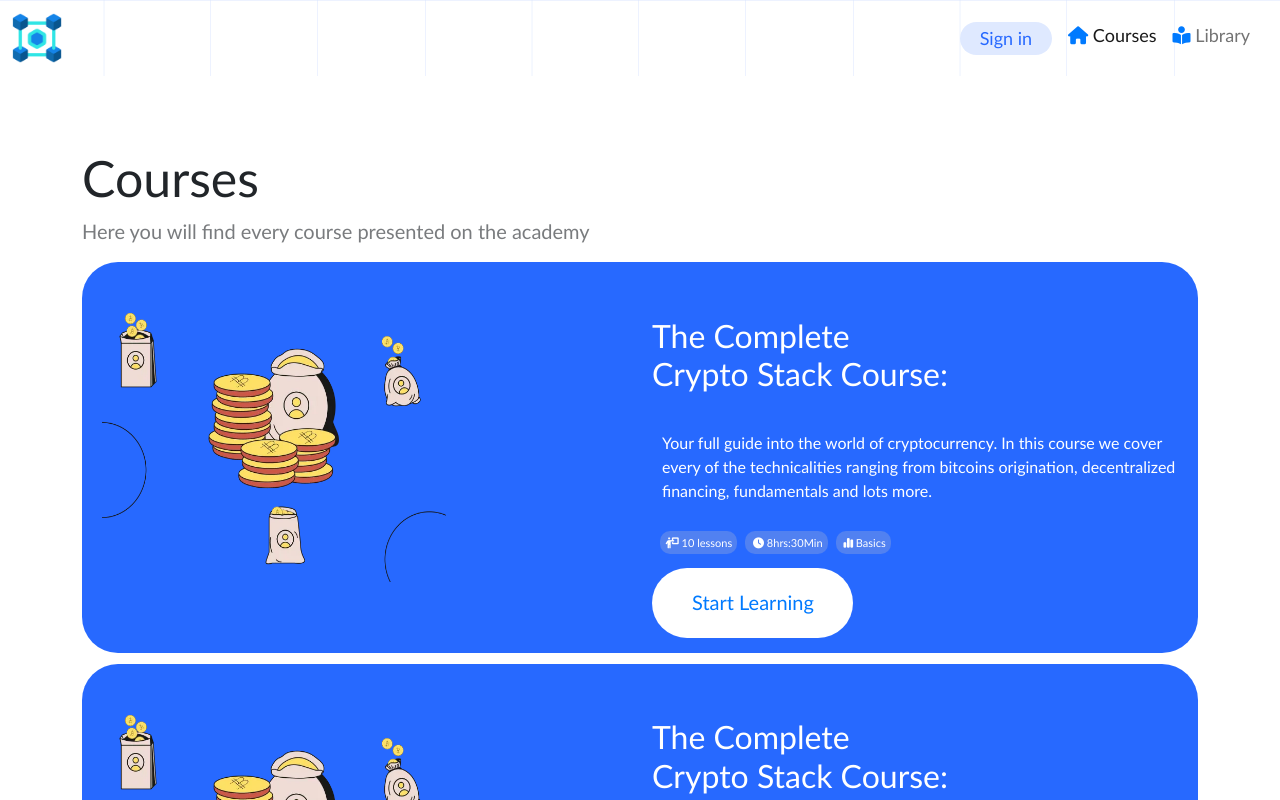
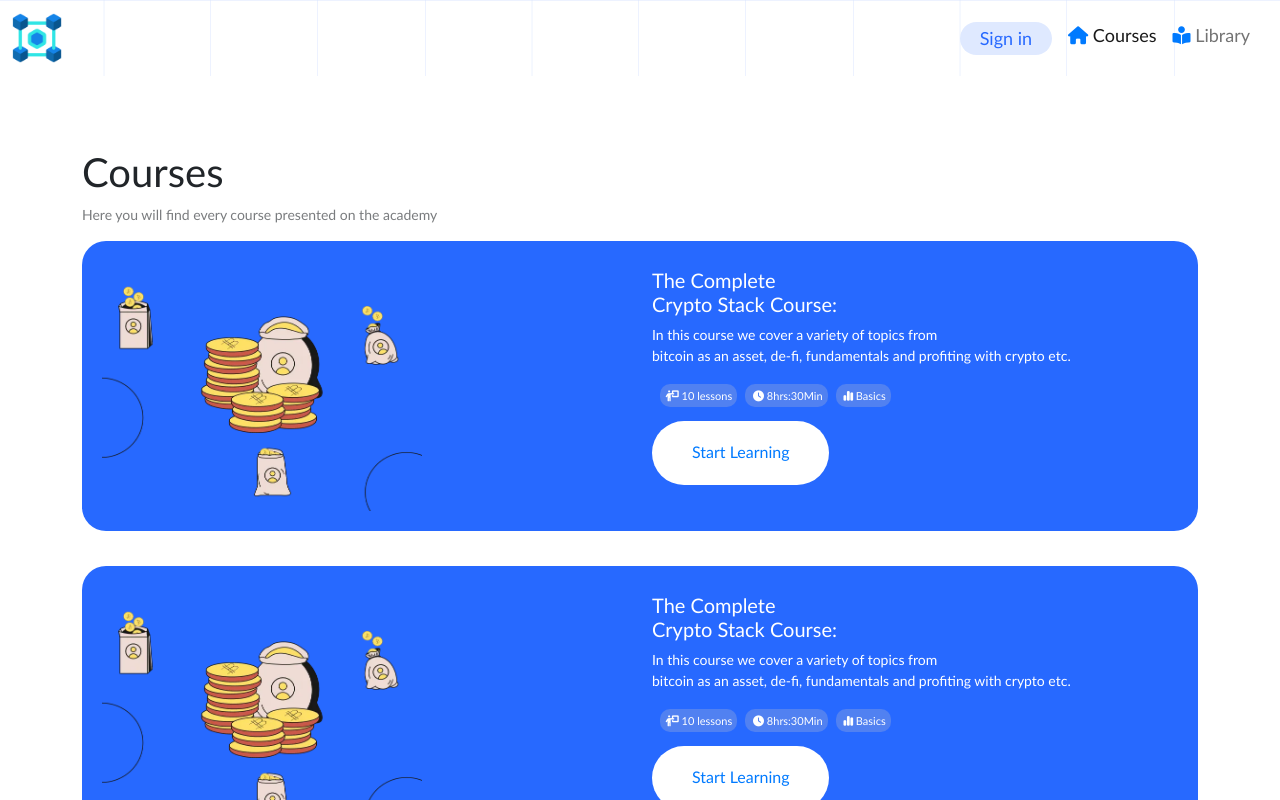
Before and after one commit to TEE2DWHY/TeamDefi, a React (Create React App) app: page /course in a window 1280 px wide. Shown: the top 800 px of the page. Built offline with nearby package versions, Linux system fonts and the light colour scheme.

Commit message:
started working on the courses page

```diff
--- a/src/index.css
+++ b/src/index.css
@@ -678,8 +678,8 @@ button.sign-in:hover{
     color:#fff
 }
 .academy1{
-  width: 344px;
-  height: 300px;
+  width: 320px;
+  height: 250px;
   margin: 20px;
 }
 
@@ -699,7 +699,7 @@ button.sign-in:hover{
   border-radius: 46px;
   box-shadow: #fff;
   color: #ffffff;
-  font-size: 20px;
+  font-size: 16px;
   padding: 19px 39px 21px 40px;
   text-decoration: none;
   display: block;
@@ -995,7 +995,7 @@ h2.materials{
   width: 100%;
   display: block;
   margin: auto;
-  border-radius: 36px;
+  border-radius: 1.5rem;
   margin-top: 1%;
   overflow: hidden;
 }
@@ -1106,6 +1106,7 @@ h1.wta{
 
 .academy-button{
   margin: 15px auto 20px auto ;
+  font-size: 16px;
 }
 
 h1.library{
@@ -1141,7 +1142,7 @@ text-align: right;
 -moz-border-radius: 28px 27px 22px 30px;
   }
 
-  .course-details{
+.course-details{
   height: 100%;
   overflow-y: none;
 }
@@ -1161,5 +1162,10 @@ text-align: right;
   margin: 0 20px;
   justify-content: right;
 }
+.academy1{
+  width: 172px;
+  height: 150px;
+  margin: 20px;
+}
 
 }
--- a/src/pages/Course.js
+++ b/src/pages/Course.js
@@ -27,16 +27,16 @@ const Courses = () => {
             <br /> <br />
             <div className="container courses-list">
                 <br />
-                <h1 style={{ fontSize: "50px" }}>Courses</h1>
-                <p style={{ opacity: "0.6", fontSize: "20px" }}>Here you will find every course presented on the academy</p>
+                <h1 style={{ fontSize: "40px" }}>Courses</h1>
+                <p style={{ opacity: "0.6", fontSize: "14px" }}>Here you will find every course presented on the academy</p>
                 <div className='course-card2' style={{ cursor: "pointer" }}>
                     <div className='row'>
                         <div className='col-lg-6'>
                             <img className='academy1' src="academy1.webp" alt='academy' />
                         </div>
                         <div className='col-lg-6'>
-                            <h2 style={{ color: "#fff", marginTop: "10%" }}>The Complete <br />Crypto Stack Course: <br /> </h2>
-                            <p style={{ color: "#fff", fontSize: "16px", marginTop: "5%", padding: "10px" }}>Your full guide into the world of cryptocurrency. In this course we cover every of the technicalities ranging from bitcoins origination, decentralized financing, fundamentals and lots more.</p>
+                            <h3 style={{ color: "#fff", marginTop: "5%", fontSize: "20px", }}>The Complete <br />Crypto Stack Course: <br /> </h3>
+                            <p style={{ color: "#fff", fontSize: "14px", padding: "0 5px 0 0" }}>In this course we cover a variety of topics from <br />bitcoin as an asset, de-fi, fundamentals and profiting with crypto etc.</p>
                             <div className='academy-details'> <i class="fa-solid fa-person-chalkboard" style={{ color: "#fff" }}></i> 10 lessons</div>
                             <div className='academy-details'> <i class="fa-solid fa-clock" style={{ color: "#fff" }}></i> 8hrs:30Min</div>
                             <div className='academy-details'> <i class="fa-solid fa-chart-simple" style={{ color: "#fff" }}></i> Basics</div>
@@ -45,14 +45,15 @@ const Courses = () => {
                         </div>
                     </div>
                 </div>
+                <br />
                 <div className='course-card2' style={{ cursor: "pointer" }}>
                     <div className='row'>
                         <div className='col-lg-6'>
                             <img className='academy1' src="academy1.webp" alt='academy' />
                         </div>
                         <div className='col-lg-6'>
-                            <h2 style={{ color: "#fff", marginTop: "10%" }}>The Complete <br />Crypto Stack Course: <br /> </h2>
-                            <p style={{ color: "#fff", fontSize: "16px", marginTop: "5%", padding: "10px" }}>Your full guide into the world of cryptocurrency. In this course we cover every of the technicalities ranging from bitcoins origination, decentralized financing, fundamentals and lots more.</p>
+                            <h3 style={{ color: "#fff", marginTop: "5%", fontSize: "20px", }}>The Complete <br />Crypto Stack Course: <br /> </h3>
+                            <p style={{ color: "#fff", fontSize: "14px", padding: "0 5px 0 0" }}>In this course we cover a variety of topics from <br />bitcoin as an asset, de-fi, fundamentals and profiting with crypto etc.</p>
                             <div className='academy-details'> <i class="fa-solid fa-person-chalkboard" style={{ color: "#fff" }}></i> 10 lessons</div>
                             <div className='academy-details'> <i class="fa-solid fa-clock" style={{ color: "#fff" }}></i> 8hrs:30Min</div>
                             <div className='academy-details'> <i class="fa-solid fa-chart-simple" style={{ color: "#fff" }}></i> Basics</div>
```
